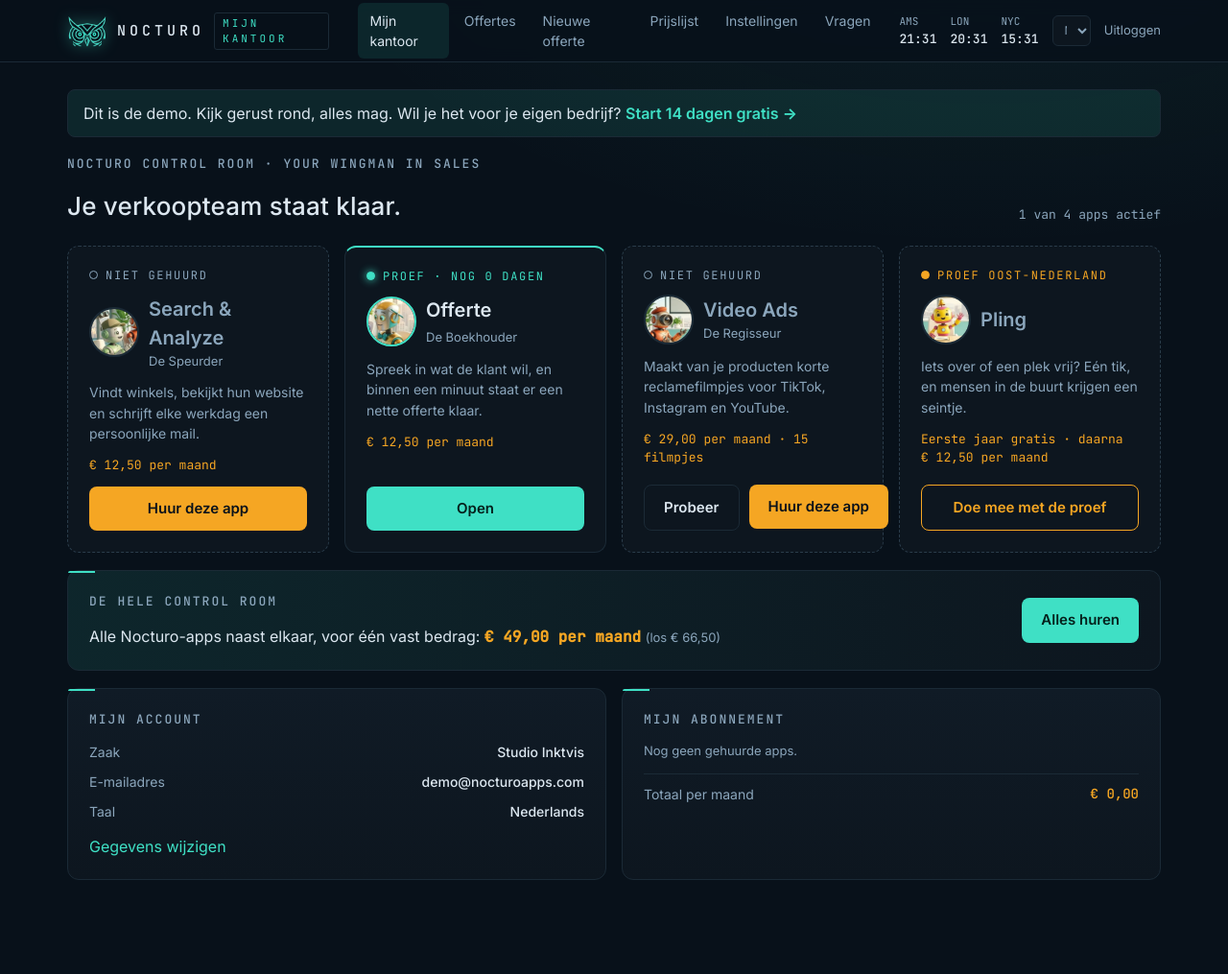
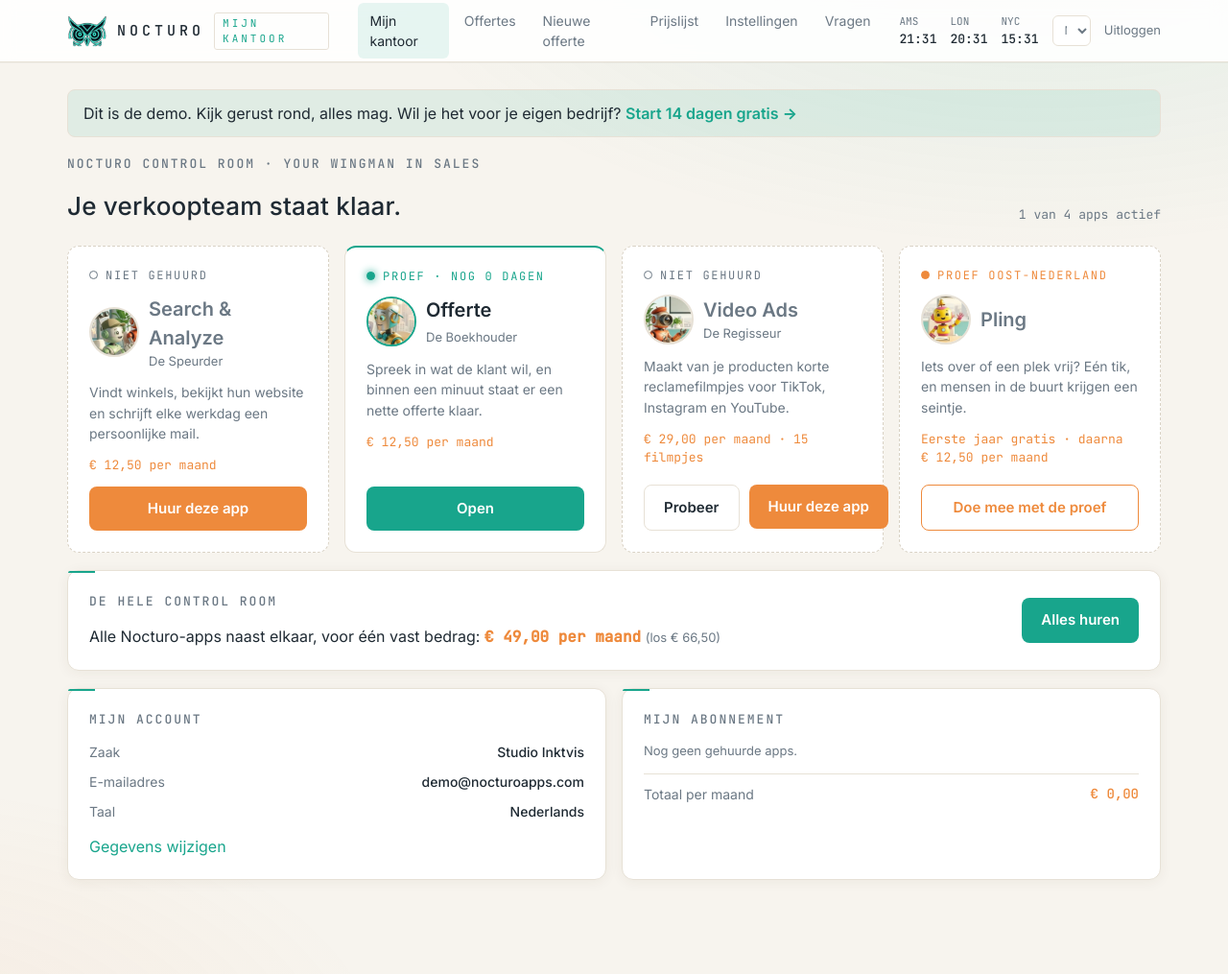
Before and after one commit to mrclzwrs-ai/nocturo-offerte, a FastAPI app: page /kantoor in a window 1280 px wide. Shown: the whole page at 96% size. Run offline with FastAPI, Linux system fonts and the light colour scheme; the visitor is signed in with stand-in values (Sample User, id 1).

Commit message:
Licht en fris thema voor het hele kantoor (kleuren uit de robots)
Co-Authored-By: Claude Opus 5.5 <noreply@anthropic.com>
Claude-Session: https://claude.ai/code/session_014W9r845B7BRdsJFFhBNvdP

```diff
--- a/app/static/style.css
+++ b/app/static/style.css
@@ -285,3 +285,24 @@ svg.uil{display:block;overflow:visible}
 .kt-meer-knoppen{display:flex;flex-wrap:wrap;gap:10px;margin-bottom:8px}
 .kt-meer-knoppen form{margin:0}
 .stemkeus{display:grid;grid-template-columns:repeat(auto-fit,minmax(170px,1fr));gap:8px}
+
+/* ===== Licht en fris thema (27 nov 2026): kleuren uit de robots van de promofilm =====
+   crème/warm wit zoals het kantoor, mint/turquoise, warm oranje, een vleugje goud */
+:root{
+  --bg:#F7F4EE;--paneel:#FFFFFF;--paneel2:#FFFFFF;--lijn:#E7E1D6;--tekst:#1F2A33;--grijs:#6B7884;
+  --turq:#18A58C;--turq-zacht:rgba(24,165,140,.10);--oranje:#EE8A3C;--rood:#D9534F;--groen:#18A58C;
+}
+body{background:radial-gradient(1200px 600px at 85% -10%,rgba(24,165,140,.10),transparent 60%),radial-gradient(900px 500px at -10% 110%,rgba(238,138,60,.08),transparent 60%),var(--bg)}
+.kop{background:rgba(255,255,255,.88);box-shadow:0 1px 0 rgba(0,0,0,.03)}
+.merk svg.uil,.merk img{filter:none}
+.inlog .logo svg.uil{filter:none}
+.paneel{background:#fff;box-shadow:0 2px 14px rgba(60,45,20,.06)}
+.tegel{box-shadow:0 1px 8px rgba(60,45,20,.05)}
+.knop{color:#fff}
+.knop.lijn{background:#fff}
+.knop.oranjevol{color:#fff}
+input,textarea,select{background:#FCFBF8}
+.taal select{background:#fff}
+.bezig{background:rgba(247,244,238,.96)}
+.kt-app.uit{border-color:#D9D2C5}
+.wc-punt{background:#FCFBF8}
--- a/app/templates/base.html
+++ b/app/templates/base.html
@@ -14,7 +14,7 @@
 <meta name="theme-color" content="#08111A">
 <link rel="preconnect" href="https://fonts.googleapis.com">
 <link href="https://fonts.googleapis.com/css2?family=Inter:wght@400;500;600&family=JetBrains+Mono:wght@400;500&display=swap" rel="stylesheet">
-<link rel="stylesheet" href="/static/style.css?v=10">
+<link rel="stylesheet" href="/static/style.css?v=11">
 </head>
 <body>
 {% if c %}
```
